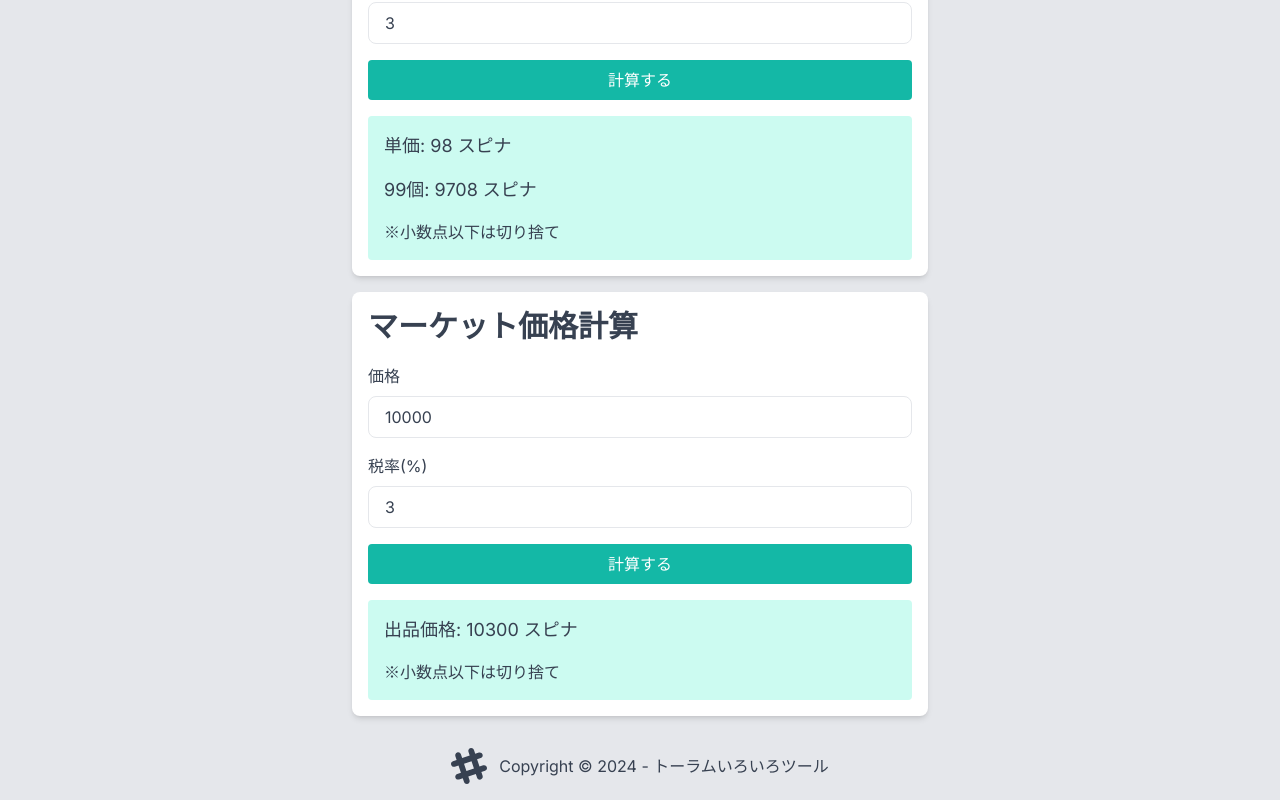
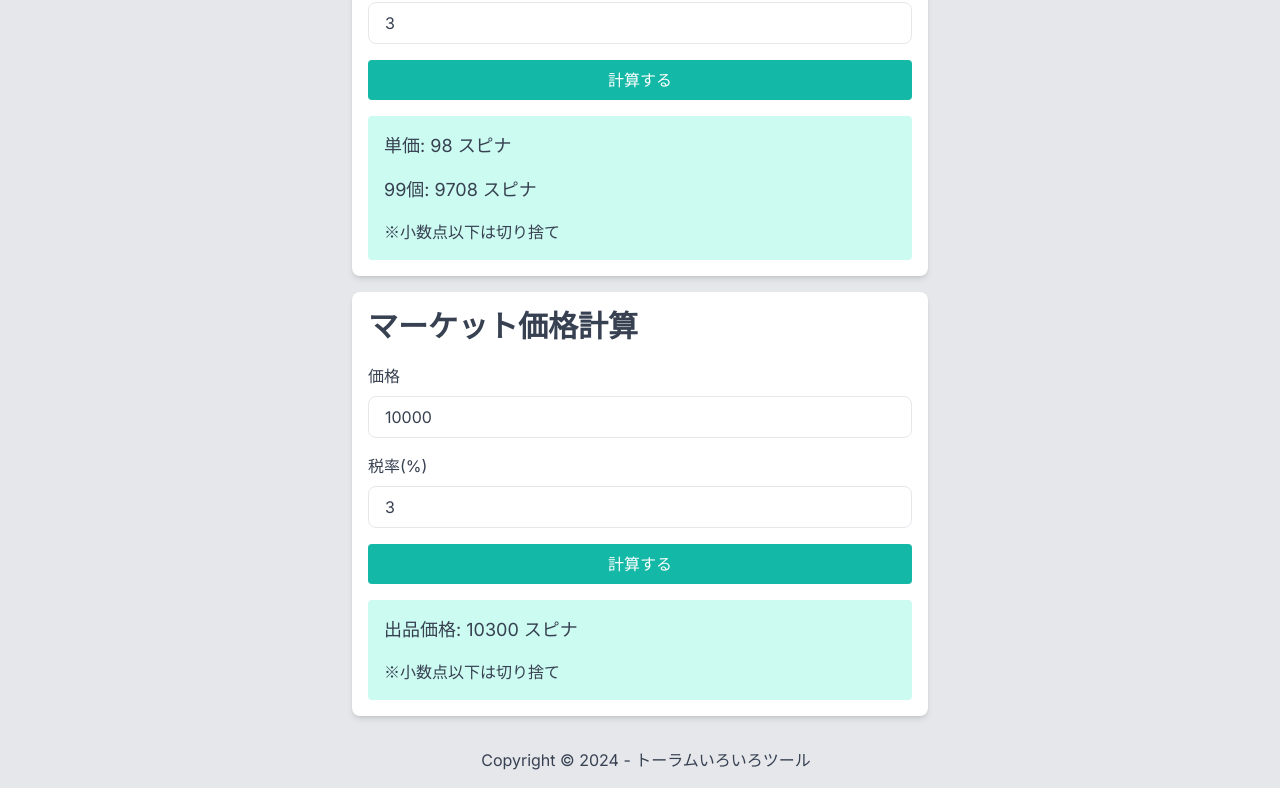
Before and after one commit to nukko-wq/toram-tools, a Next.js app: page /market in a window 1280 px wide. Shown: the part 346-1146 px from the top of the page. Built offline with nearby package versions, Linux system fonts and the light colour scheme.

Commit message:
footerの調整

```diff
--- a/src/app/market/page.tsx
+++ b/src/app/market/page.tsx
@@ -28,7 +28,6 @@ const Page = () => {
       </div>
       <footer className="mt-auto items-center p-4">
         <aside className="items-center flex flex-row justify-center">
-          <svg width="36" height="36" viewBox="0 0 24 24" xmlns="http://www.w3.org/2000/svg" fillRule="evenodd" clipRule="evenodd" className="fill-current"><path d="M22.672 15.226l-2.432.811.841 2.515c.33 1.019-.209 2.127-1.23 2.456-1.15.325-2.148-.321-2.463-1.226l-.84-2.518-5.013 1.677.84 2.517c.391 1.203-.434 2.542-1.831 2.542-.88 0-1.601-.564-1.86-1.314l-.842-2.516-2.431.809c-1.135.328-2.145-.317-2.463-1.229-.329-1.018.211-2.127 1.231-2.456l2.432-.809-1.621-4.823-2.432.808c-1.355.384-2.558-.59-2.558-1.839 0-.817.509-1.582 1.327-1.846l2.433-.809-.842-2.515c-.33-1.02.211-2.129 1.232-2.458 1.02-.329 2.13.209 2.461 1.229l.842 2.515 5.011-1.677-.839-2.517c-.403-1.238.484-2.553 1.843-2.553.819 0 1.585.509 1.85 1.326l.841 2.517 2.431-.81c1.02-.33 2.131.211 2.461 1.229.332 1.018-.21 2.126-1.23 2.456l-2.433.809 1.622 4.823 2.433-.809c1.242-.401 2.557.484 2.557 1.838 0 .819-.51 1.583-1.328 1.847m-8.992-6.428l-5.01 1.675 1.619 4.828 5.011-1.674-1.62-4.829z"></path></svg>
           <p className="pl-3">Copyright © 2024 - トーラムいろいろツール</p>
         </aside>
       </footer>
```
